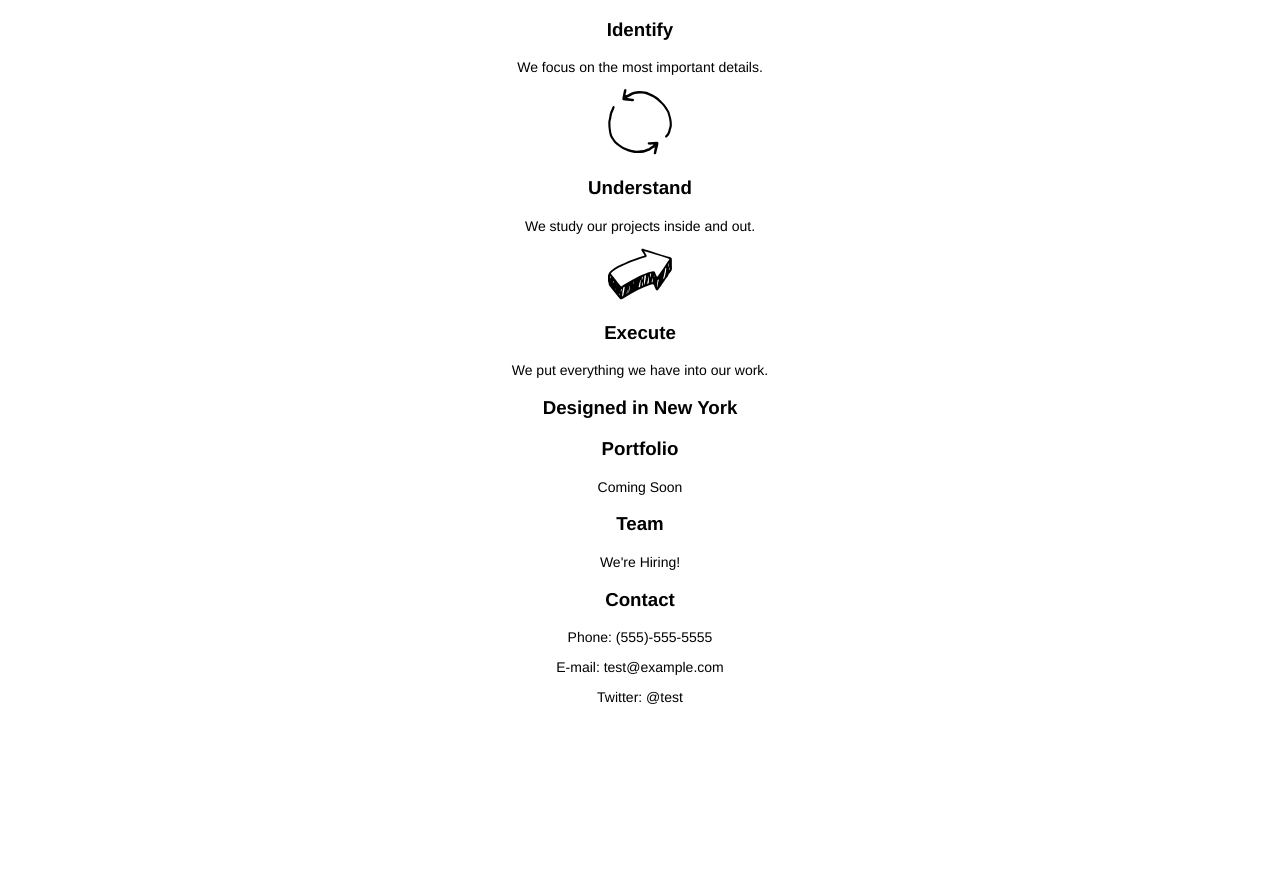
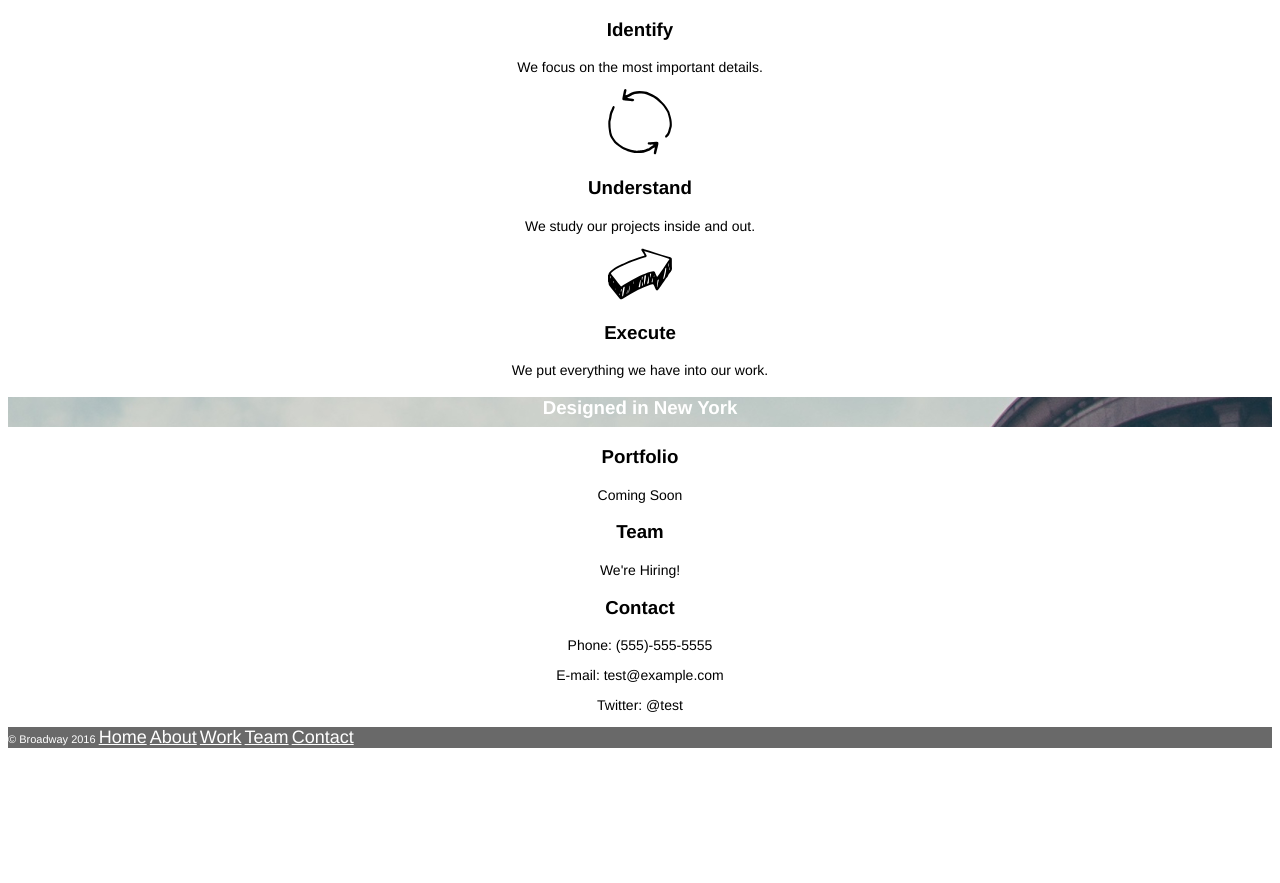
Before and after one commit to downtownDave/broadway, a plain HTML site: page index.htm in a window 1280 px wide. Shown: the part 450-1333 px from the top of the page. After the commit the page ends 1206 px from the top, so only its background shows below. Drawn offline with Linux system fonts and the light colour scheme.

Commit message:
Finished version.

```diff
--- a/index.htm
+++ b/index.htm
@@ -34,7 +34,9 @@
 
 
 <!-- Contact Section -->
+  <div class="midHeader">
     <h3>Designed in New York</h3>
+  </div>
     <h3>Portfolio</h3>
       <p>Coming Soon</p>
     <h3>Team</h3>
@@ -46,13 +48,8 @@
 
 
 <!-- Footer Section -->
-  <div id="footer>"© Broadway 2016</div>
-  <p><a href="">Home</a><p>
-  <p><a href="">About</a><p>
-  <p><a href="">Work</a><p>
-  <p><a href="">Team</a><p>
-  <p><a href="">Contact</a><p>
-
+  <nav id="footer">
+    <span>© Broadway 2016</span>  <a href="">Home</a>  <a href="">About</a>  <a href="">Work</a>  <a href="">Team</a>  <a href="">Contact</a> </nav>
 
 </body>
 
--- a/resources/css/style.css
+++ b/resources/css/style.css
@@ -18,11 +18,16 @@ div.header {
   height: 300px;
   background-image: url("../images/the-flatiron-building.png");
   background-repeat: no-repeat;
+  color: white;
 }
 
+div.midHeader {
+  height: 30px;
+  background-image: url("../images/the-flatiron-building.png");
+  color: white
+}
 
 h1 {
-  background-image: url("../images/the-flatiron-building.png");
   color: white;
   font-size: 70px;
   font-weight: bold;
@@ -32,7 +37,6 @@ h1 {
 h2 {
   font-size: 23px;
   font-weight: bold;
-  color: black;
 }
 
 
@@ -42,5 +46,8 @@ p {
 
 
 #footer {
-  text-align: right;
+  text-align: left;
+  color: white;
+  font-size: 11px;
+  background-color: dimgray;
 }
```
Lines whose indentation alone changed are shown as unchanged.
